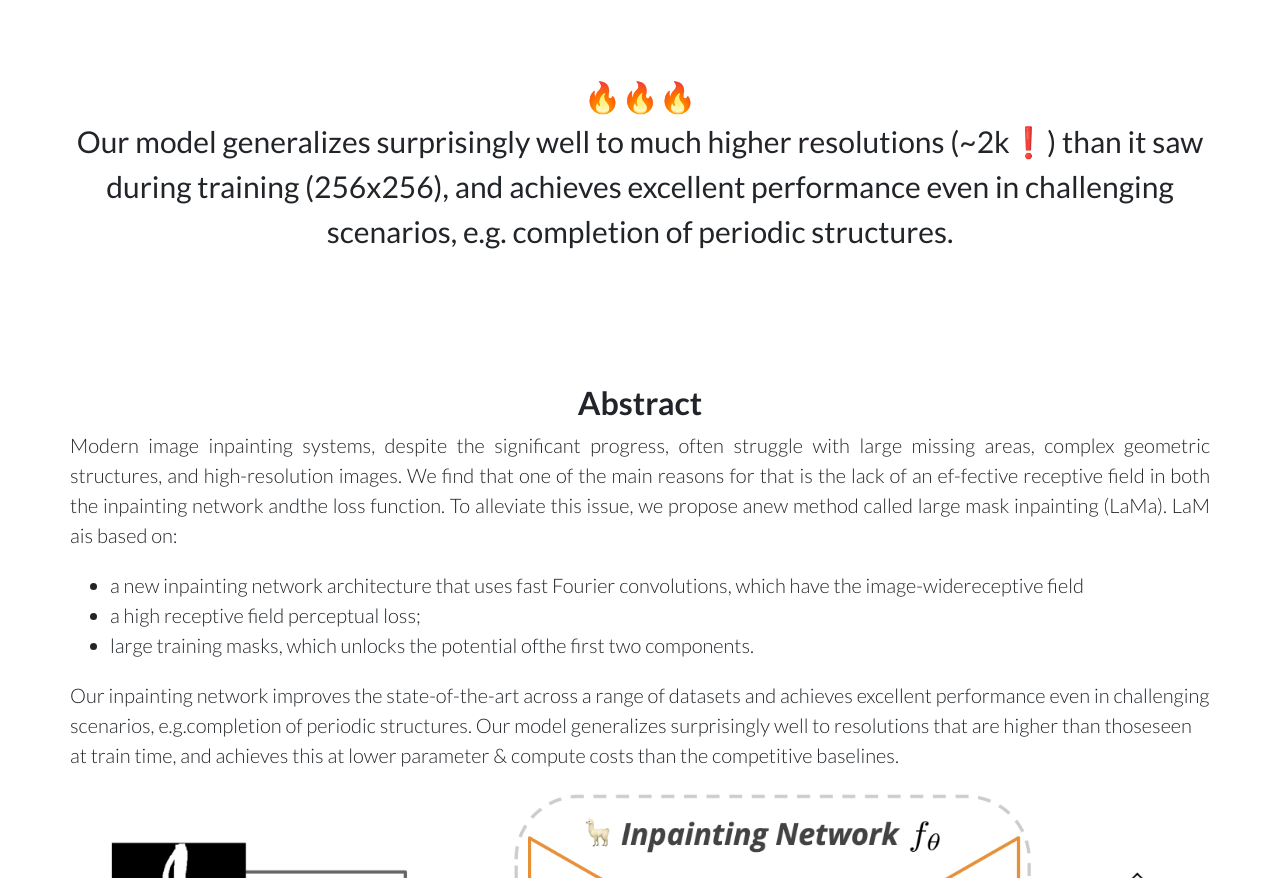
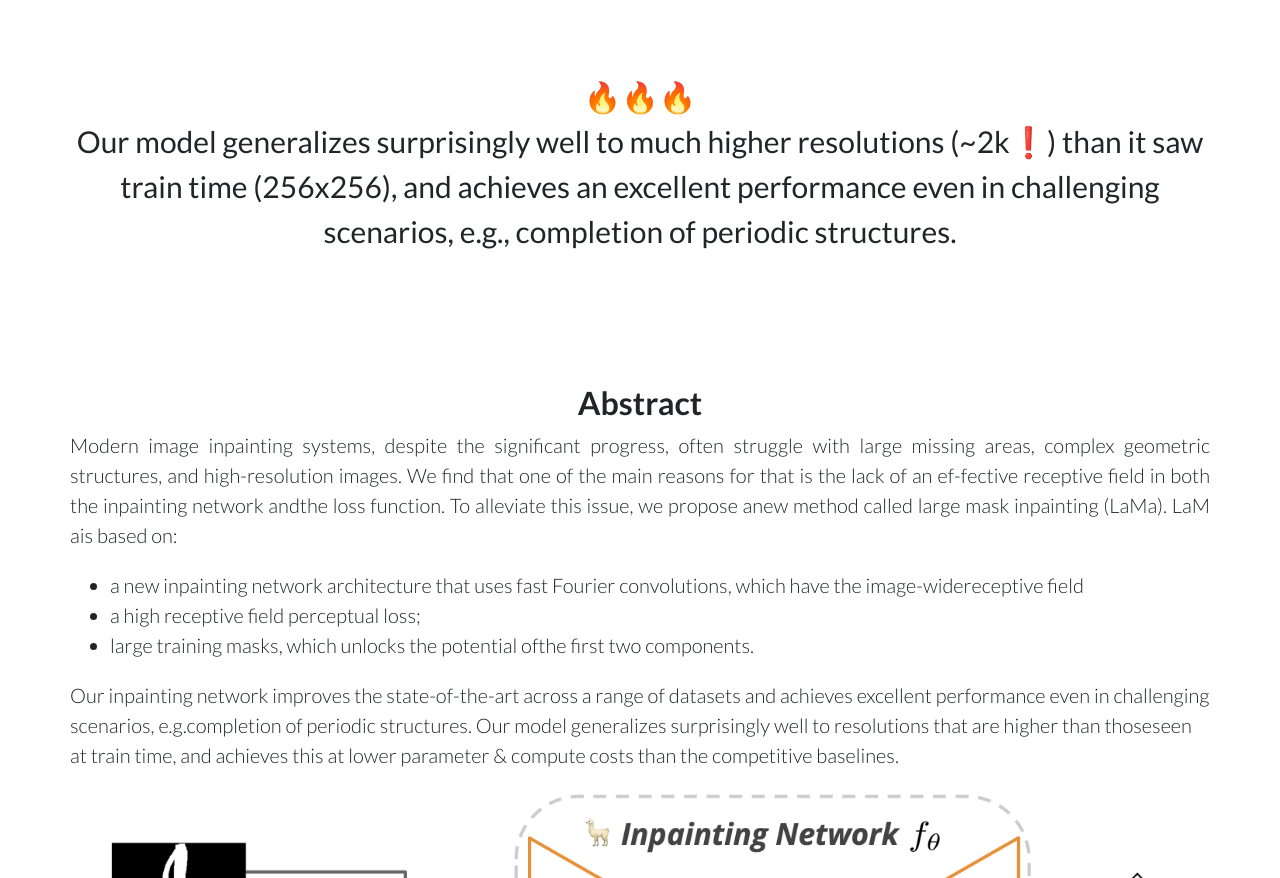
Before and after one commit to advimman/lama-project, a plain HTML site: page docs/index.html in a window 1280 px wide. Shown: the part 1547-2425 px from the top of the page. Drawn offline with nearby package versions, Linux system fonts and the light colour scheme.

Commit message:
Update index.html

```diff
--- a/docs/index.html
+++ b/docs/index.html
@@ -283,8 +283,7 @@
               <center>
               <b style="font-size:30px;">🔥🔥🔥
                 <br>
-                Our model generalizes surprisingly well to much higher resolutions (~2k❗️) than it saw during training (256x256), and achieves excellent
-              performance even in challenging scenarios, e.g. completion of periodic structures.</b>
+                Our model generalizes surprisingly well to much higher resolutions (~2k❗️) than it saw train time (256x256), and achieves an excellent performance even in challenging scenarios, e.g., completion of periodic structures.</b>
               <br>
               <br>
               <br>
```
